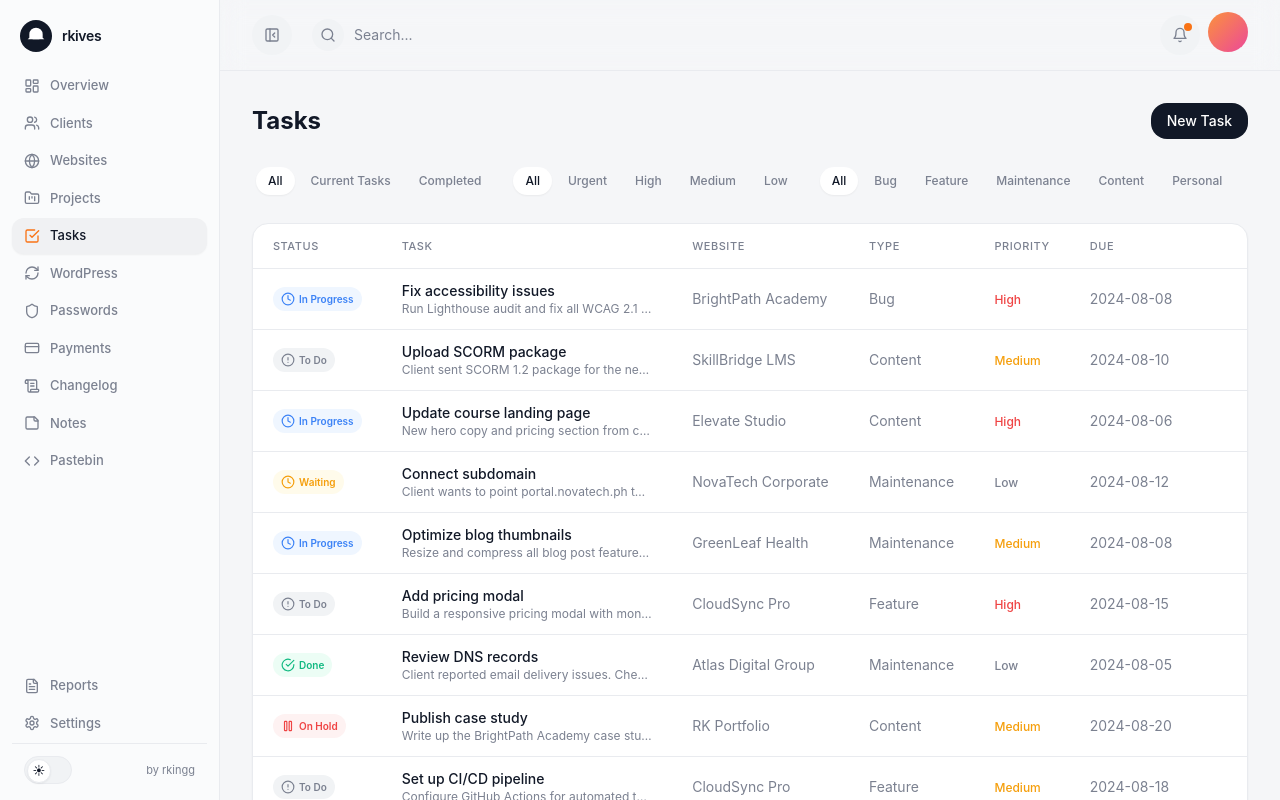
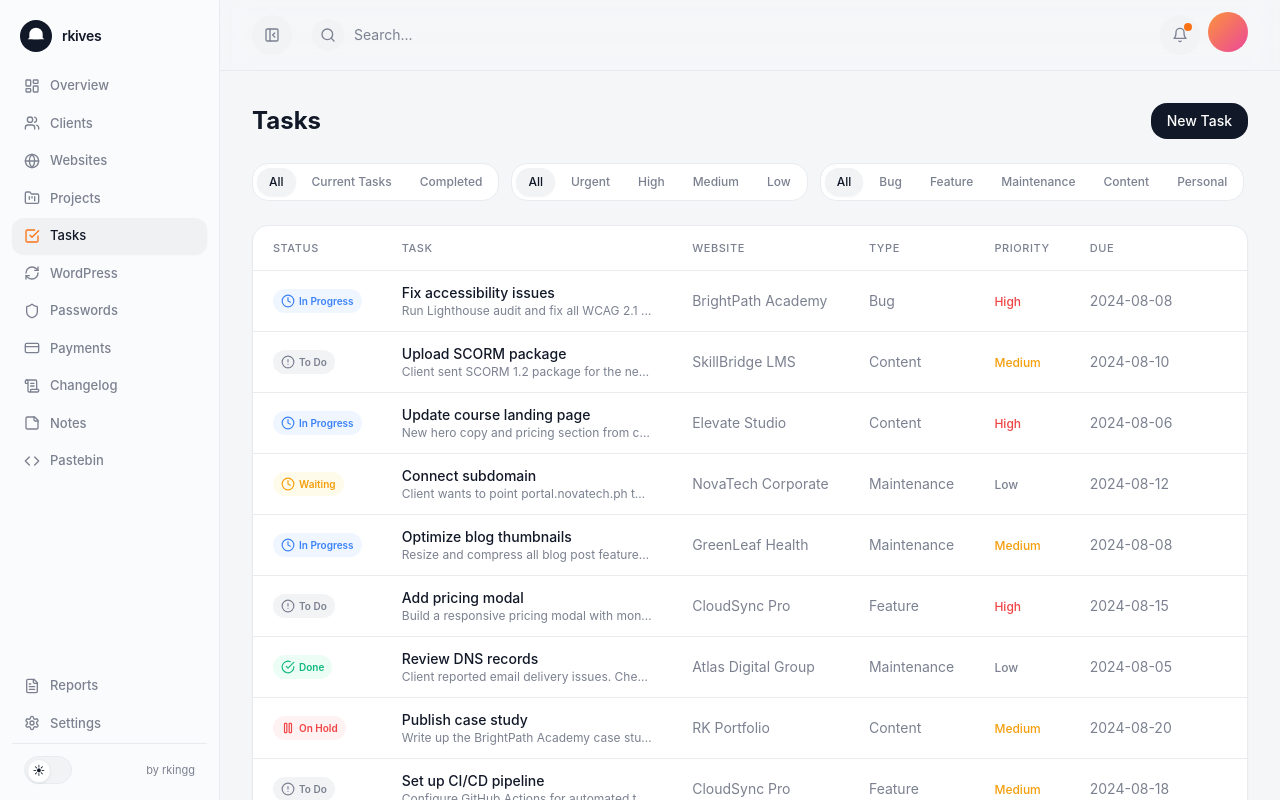
Before and after one commit to rkingg-dev/rkives, a Next.js app: page /dashboard/tasks in a window 1280 px wide. Shown: the top 800 px of the page. Built offline with nearby package versions, Linux system fonts and the light colour scheme.

Commit message:
Add border to filter tab groups for visual separation

```diff
--- a/src/app/dashboard/tasks/page.tsx
+++ b/src/app/dashboard/tasks/page.tsx
@@ -84,19 +84,19 @@ export default function TasksPage() {
         </Modal>
       </div>
       <div className="flex flex-wrap items-center gap-3">
-        <div className="flex gap-1 bg-muted/50 rounded-lg p-1">
+        <div className="flex gap-1 bg-card border border-border rounded-lg p-1">
           {statusFilters.map((f) => (
-            <button key={f} onClick={() => setStatus(f)} className={cn("px-3 py-1.5 text-xs font-medium rounded-md transition-colors", status === f ? "bg-card text-foreground shadow-sm" : "text-muted-foreground hover:text-foreground")}>{f}</button>
+            <button key={f} onClick={() => setStatus(f)} className={cn("px-3 py-1.5 text-xs font-medium rounded-md transition-colors", status === f ? "bg-muted text-foreground shadow-sm" : "text-muted-foreground hover:text-foreground")}>{f}</button>
           ))}
         </div>
-        <div className="flex gap-1 bg-muted/50 rounded-lg p-1">
+        <div className="flex gap-1 bg-card border border-border rounded-lg p-1">
           {priorityFilters.map((p) => (
-            <button key={p} onClick={() => setPriority(p)} className={cn("px-3 py-1.5 text-xs font-medium rounded-md transition-colors", priority === p ? "bg-card text-foreground shadow-sm" : "text-muted-foreground hover:text-foreground")}>{p}</button>
+            <button key={p} onClick={() => setPriority(p)} className={cn("px-3 py-1.5 text-xs font-medium rounded-md transition-colors", priority === p ? "bg-muted text-foreground shadow-sm" : "text-muted-foreground hover:text-foreground")}>{p}</button>
           ))}
         </div>
-        <div className="flex gap-1 bg-muted/50 rounded-lg p-1">
+        <div className="flex gap-1 bg-card border border-border rounded-lg p-1">
           {typeFilters.map((t) => (
-            <button key={t} onClick={() => setType(t)} className={cn("px-3 py-1.5 text-xs font-medium rounded-md transition-colors", type === t ? "bg-card text-foreground shadow-sm" : "text-muted-foreground hover:text-foreground")}>{t}</button>
+            <button key={t} onClick={() => setType(t)} className={cn("px-3 py-1.5 text-xs font-medium rounded-md transition-colors", type === t ? "bg-muted text-foreground shadow-sm" : "text-muted-foreground hover:text-foreground")}>{t}</button>
           ))}
         </div>
       </div>
```
